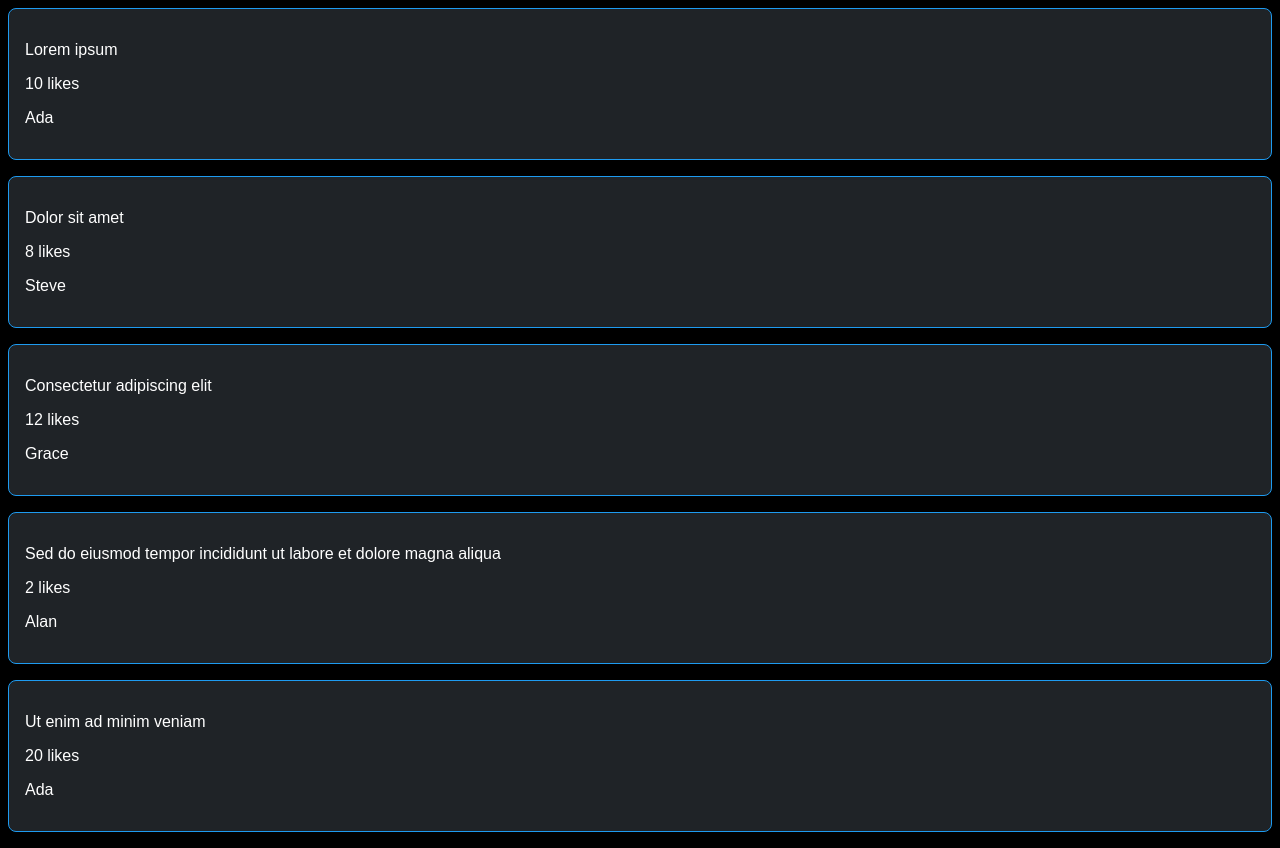
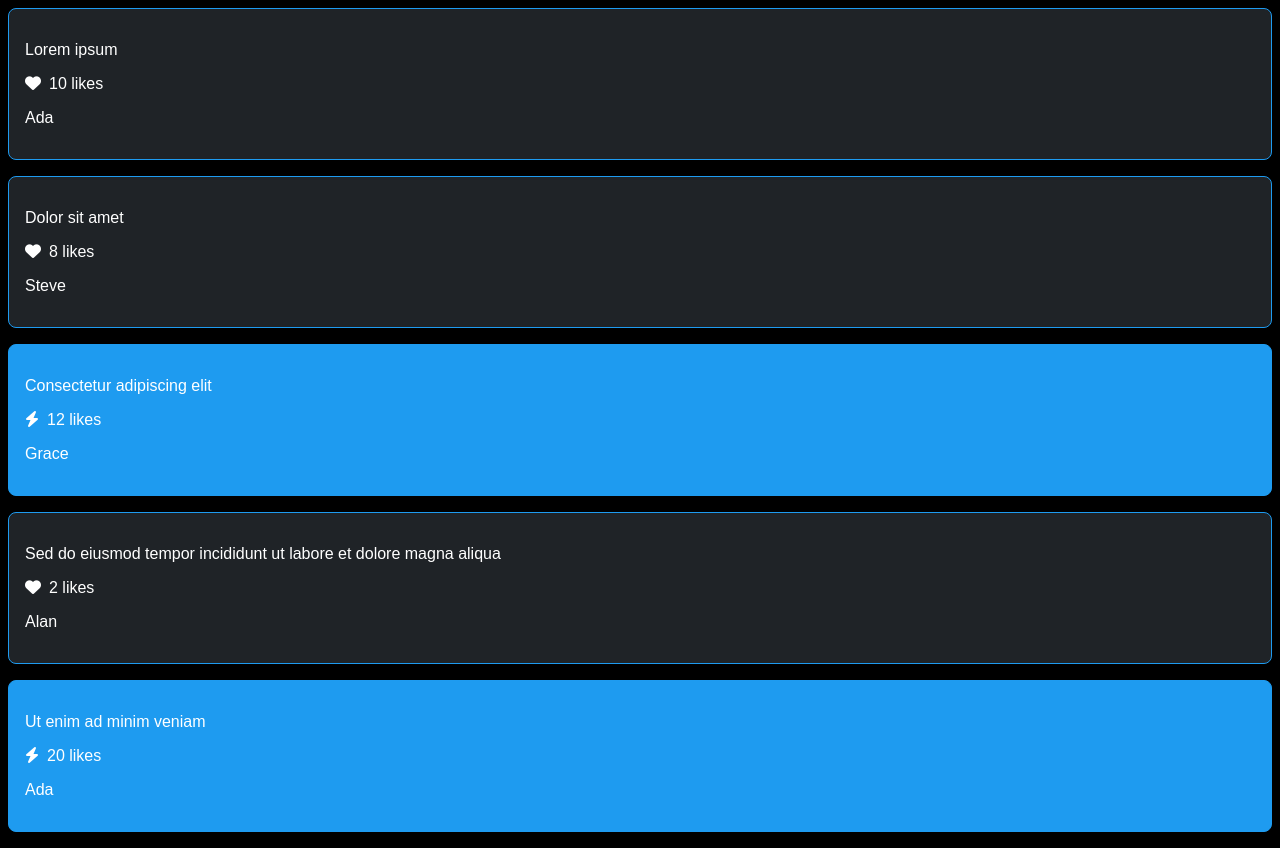
Before and after one commit to GeorginaBerrezel/tweets-georgina-berrezel, a plain HTML site: page index.html in a window 1280 px wide. Drawn offline with Linux system fonts and the light colour scheme.

Commit message:
Add a 'favorite' and styling icon when class to tweets with more than 10 likes.

```diff
--- a/index.html
+++ b/index.html
@@ -5,6 +5,7 @@
     <meta name="viewport" content="width=device-width, initial-scale=1.0">
     <title>Tweets</title>
     <script src="./index.js" defer></script>
+    <script src="https://kit.fontawesome.com/0feec33aed.js" crossorigin="anonymous"></script>
     <link rel="stylesheet" href="./style.css" />
 </head>
 <body>
--- a/index.js
+++ b/index.js
@@ -30,28 +30,24 @@ const tweets = [
         likes: 20
     }
 ]
- // Display the first item in the list
-// const firstTweet = tweets[0];
+
 const tweetsList = document.getElementById('tweets-list');
-
-// const createTweetElement = document.createElement('li');
-// createTweetElement.classList.add('tweet');
-//
-// createTweetElement.innerHTML = `
-//   <p class="content">${firstTweet.content}</p>
-//   <p class="likes">${firstTweet.likes} likes</p>
-//   <p class="author">${firstTweet.author}</p>
-// `;
-//
-// tweetsList.appendChild(createTweetElement);
 
 tweets.forEach((tweet) => {
     const createTweetElement = document.createElement('li');
     createTweetElement.classList.add('tweet');
 
+    if (tweet.likes > 10) {
+        createTweetElement.classList.add('favorite');
+    }
+
+    // If the number of likes in the tweet is greater than 10,
+    // use the 'fa-solid fa-bolt' BOOST icon class, otherwise I use 'fa-solid fa-heart':)
+    const likeIconClass = tweet.likes > 10 ? 'fa-solid fa-bolt' : 'fa-solid fa-heart';
+
     createTweetElement.innerHTML = `
   <p class="content">${tweet.content}</p>
-  <p class="likes">${tweet.likes} likes</p>
+  <p class="likes"><i class="${likeIconClass}"></i>${tweet.likes} likes</p>
   <p class="author">${tweet.author}</p>
 `;
 
--- a/style.css
+++ b/style.css
@@ -18,5 +18,10 @@ body {
 }
 
 .favorite {
-    border: 2px solid salmon;
+    background-color: #1e9bf0;
+    border-radius: 8px;
 }
+
+i {
+    padding-right: 0.5rem;
+}
```
